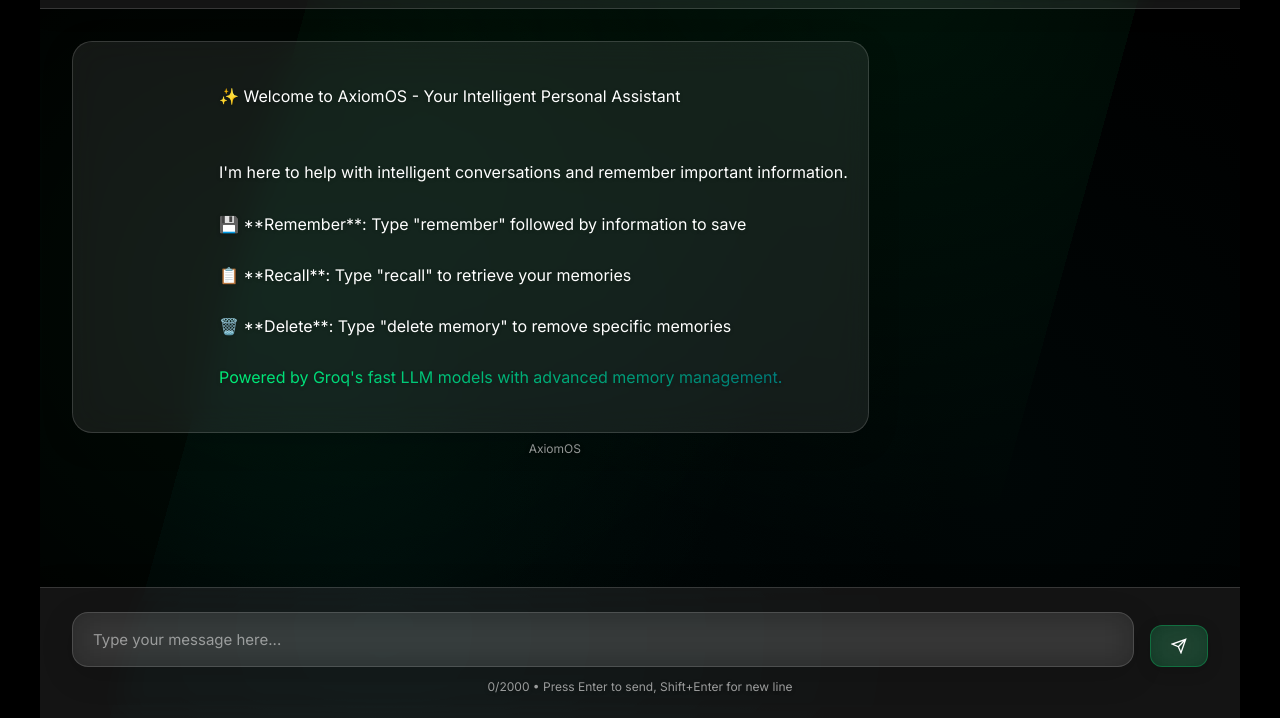
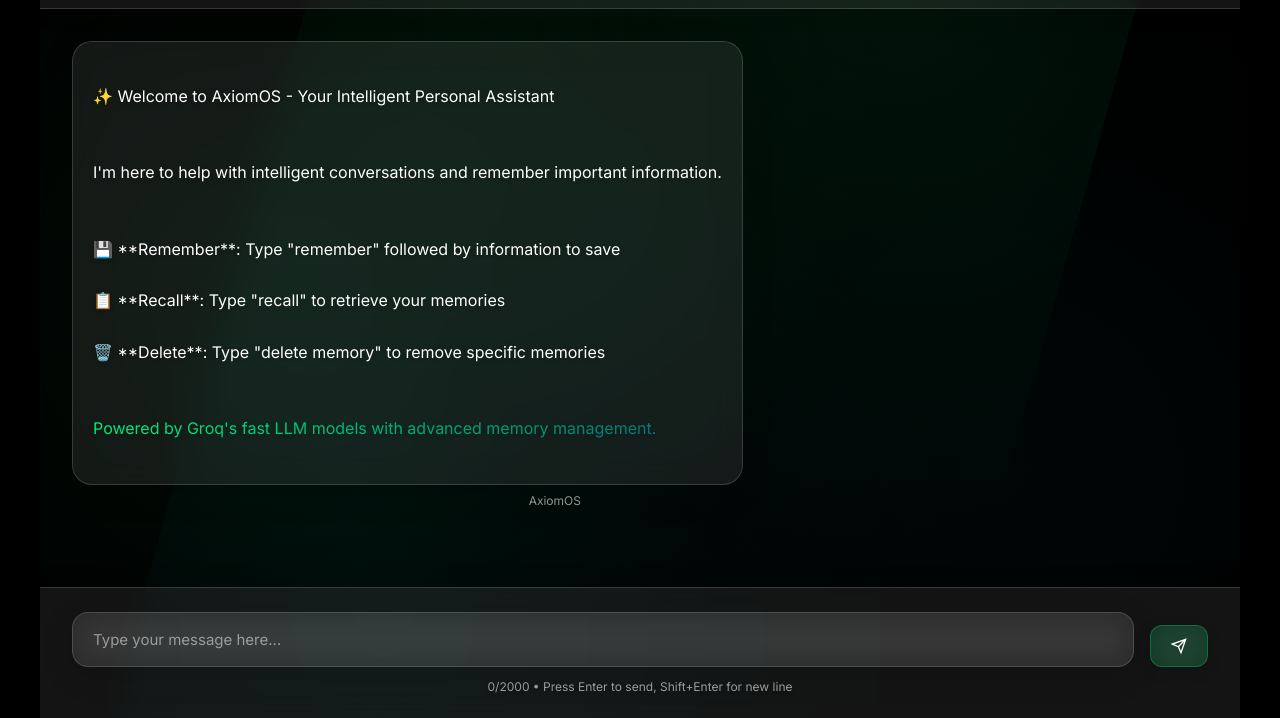
Before and after one commit to WilliamH-Systems/AxiomOS, a plain HTML site: page static/index.html in a window 1280 px wide. Shown: the part 82-800 px from the top of the page. Drawn offline with Linux system fonts and the light colour scheme; no server answers.

Commit message:
Fix welcome message indentation causing right-aligned text
## Issue Identified:
- Excessive indentation in HTML causing text to shift right
- Leading spaces in message-text div content
- Text appeared misaligned and unprofessional on deployment

## Fix Applied:
- Removed leading spaces from message content
- Properly aligned text within message container
- Maintained all formatting and line breaks
- Preserved gradient text effect
- Kept message structure intact

## Result:
- Welcome message now displays properly aligned
- No more weird right-shift appearance
- Clean, professional layout maintained
- All functionality preserved with proper visual formatting

The welcome message text is now properly aligned and will display correctly on deployment without the right-shift issue.

```diff
--- a/static/index.html
+++ b/static/index.html
@@ -29,12 +29,12 @@
                 <div class="message assistant">
                     <div class="message-content">
                         <div class="message-text">
-                            ✨ Welcome to AxiomOS - Your Intelligent Personal Assistant<br><br>
-                            I'm here to help with intelligent conversations and remember important information.<br>
-                            💾 **Remember**: Type "remember" followed by information to save<br>
-                            📋 **Recall**: Type "recall" to retrieve your memories<br>
-                            🗑️ **Delete**: Type "delete memory" to remove specific memories<br>
-                            <span style="background: linear-gradient(45deg, #00FF7F, #008080); -webkit-background-clip: text; -webkit-text-fill-color: transparent; background-clip: text;">Powered by Groq's fast LLM models with advanced memory management.</span>
+✨ Welcome to AxiomOS - Your Intelligent Personal Assistant<br><br>
+I'm here to help with intelligent conversations and remember important information.<br><br>
+💾 **Remember**: Type "remember" followed by information to save<br>
+📋 **Recall**: Type "recall" to retrieve your memories<br>
+🗑️ **Delete**: Type "delete memory" to remove specific memories<br><br>
+<span style="background: linear-gradient(45deg, #00FF7F, #008080); -webkit-background-clip: text; -webkit-text-fill-color: transparent; background-clip: text;">Powered by Groq's fast LLM models with advanced memory management.</span>
                         </div>
                     </div>
                     <div class="message-time">AxiomOS</div>
```
